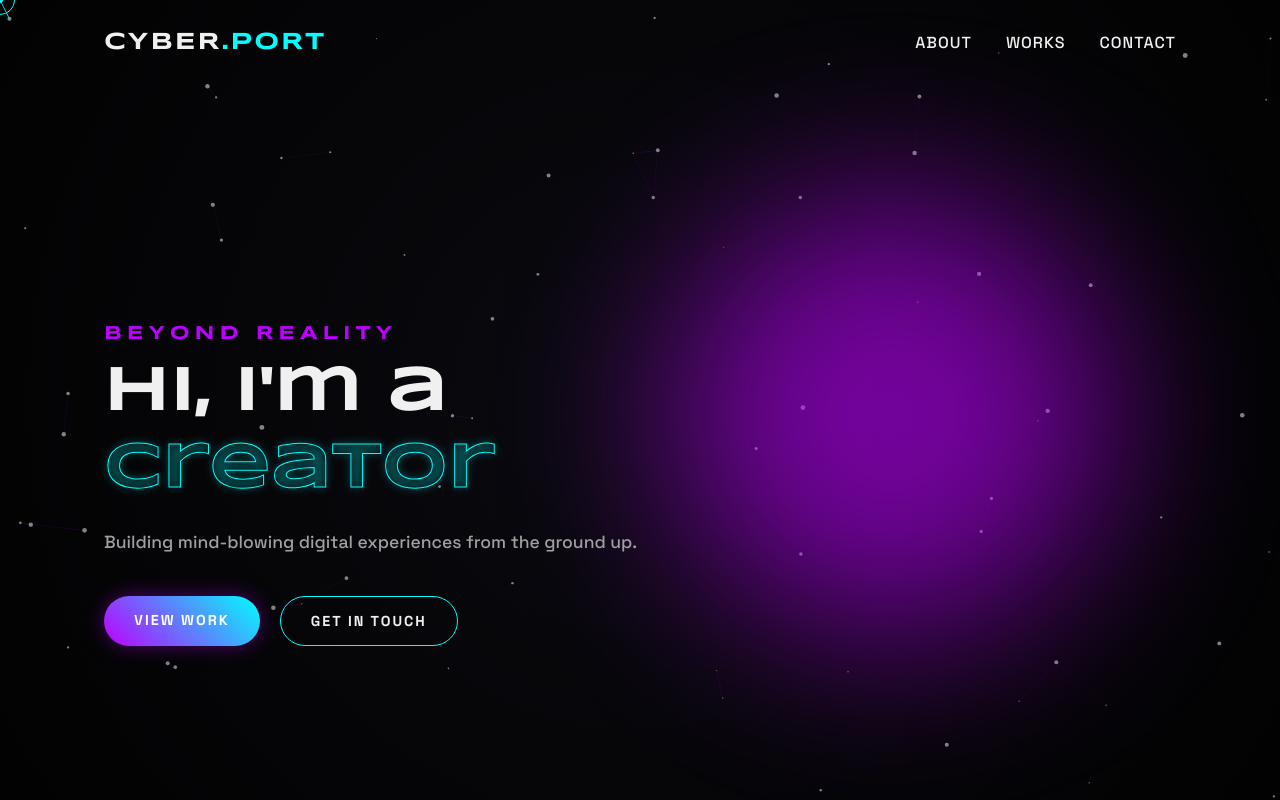
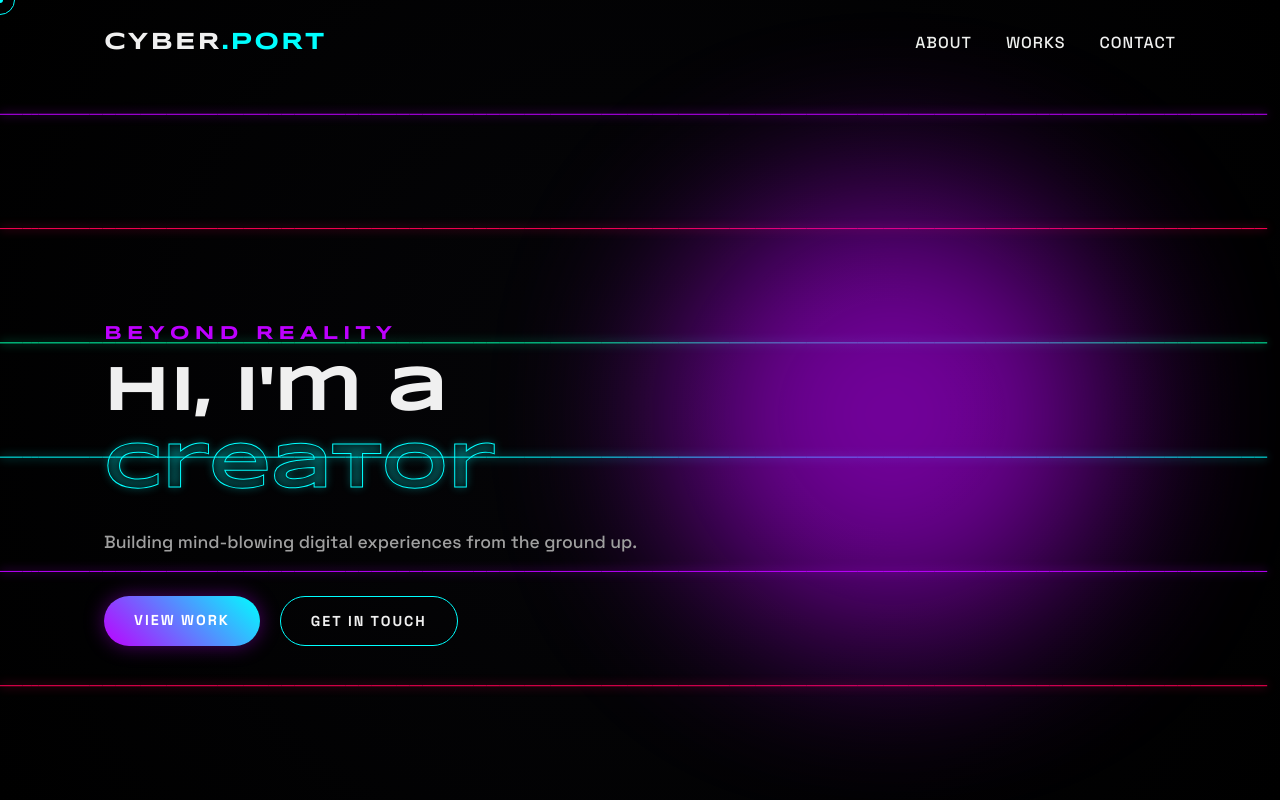
Before and after one commit to aimlinux/MyWebSite_return, a plain HTML site: page index.html in a window 1280 px wide. Shown: the top 800 px of the page. Drawn offline with nearby package versions, Linux system fonts and the light colour scheme.

Commit message:
update gitar.

```diff
--- a/index.html
+++ b/index.html
@@ -13,8 +13,9 @@
     <div class="cursor-dot"></div>
     <div class="cursor-outline"></div>
 
-    <!-- Background Canvas -->
-    <canvas id="neural-canvas"></canvas>
+    <!-- Background Canvas & Chord Container -->
+    <div id="chord-container"></div>
+    <canvas id="strings-canvas"></canvas>
 
     <!-- Main Content Wrapper -->
     <div class="glass-wrapper">
--- a/script/app.js
+++ b/script/app.js
@@ -40,84 +40,172 @@ hoverTargets.forEach(target => {
     });
 });
 
-// ====== Neural Network Canvas ======
-const canvas = document.getElementById('neural-canvas');
+// ====== Strings Canvas Physics ======
+const canvas = document.getElementById('strings-canvas');
 const ctx = canvas.getContext('2d');
-let particles = [];
+const chordContainer = document.getElementById('chord-container');
+
 let w, h;
+let strings = [];
+const numStrings = 6;
+let lastMouseX = 0;
+let lastMouseY = 0;
+let mouseSpeed = 0;
+
+// Jazz/Neo-soul modern chords
+const chordNames = ['Cmaj9', 'Am11', 'Fmaj7', 'G13', 'E7#9', 'Dm9', 'Bbmaj13', 'Eb9', 'G#m11', 'F#13'];
+const colors = ['#0ff', '#bd00ff', '#ff0055', '#00ffaa'];
+
+class GuitarString {
+    constructor(y, color) {
+        this.baseY = y;
+        this.points = [];
+        this.numPoints = 50;
+        this.color = color;
+        this.plucked = false;
+
+        for (let i = 0; i <= this.numPoints; i++) {
+            this.points.push({ x: 0, y: y, baseY: y, vy: 0 });
+        }
+    }
+
+    resize(width) {
+        for (let i = 0; i <= this.numPoints; i++) {
+            this.points[i].x = (i / this.numPoints) * width;
+        }
+    }
+
+    update() {
+        let isHovered = false;
+
+        for (let i = 1; i < this.numPoints; i++) {
+            let p = this.points[i];
+
+            // Interaction with mouse
+            let dx = p.x - mouseX;
+            let dy = p.y - mouseY;
+            let dist = Math.sqrt(dx * dx + dy * dy);
+
+            // Plucking radius string
+            if (dist < 40 && Math.abs(mouseSpeed) > 1) {
+                p.y += (mouseY - p.y) * 0.6;
+                isHovered = true;
+                this.plucked = true;
+            } else {
+                // Spring physics
+                let tension = 0.08;
+                let dampening = 0.90;
+
+                let targetY = p.baseY;
+                // Pull towards neighbors to propagate wave
+                let leftP = this.points[i - 1];
+                let rightP = this.points[i + 1];
+                if (leftP && rightP) {
+                    targetY = (leftP.y + rightP.y + p.baseY * 2) / 4;
+                }
+
+                p.vy += (targetY - p.y) * tension;
+                p.vy *= dampening;
+                p.y += p.vy;
+            }
+        }
+
+        if (this.plucked && !isHovered) {
+            let maxVy = 0;
+            let maxP = null;
+            for (let i = 1; i < this.numPoints; i++) {
+                if (Math.abs(this.points[i].vy) > maxVy) {
+                    maxVy = Math.abs(this.points[i].vy);
+                    maxP = this.points[i];
+                }
+            }
+            if (maxVy > 5 && maxP) {
+                spawnChord(maxP.x, maxP.y, this.color);
+            }
+            this.plucked = false;
+        }
+    }
+
+    draw(ctx) {
+        ctx.beginPath();
+        ctx.moveTo(this.points[0].x, this.points[0].y);
+
+        for (let i = 1; i < this.numPoints; i++) {
+            let p = this.points[i];
+            let nextP = this.points[i+1];
+            if (nextP) {
+                let xc = (p.x + nextP.x) / 2;
+                let yc = (p.y + nextP.y) / 2;
+                ctx.quadraticCurveTo(p.x, p.y, xc, yc);
+            } else {
+                ctx.lineTo(p.x, p.y);
+            }
+        }
+
+        ctx.shadowBlur = 10;
+        ctx.shadowColor = this.color;
+        ctx.strokeStyle = this.color;
+
+        let centerVy = 0;
+        for (let i = 0; i < this.numPoints; i++) {
+            centerVy = Math.max(centerVy, Math.abs(this.points[i].vy));
+        }
+        ctx.lineWidth = 1 + Math.min(centerVy * 0.3, 4);
+
+        ctx.stroke();
+        ctx.shadowBlur = 0;
+    }
+}
 
 function initCanvas() {
     w = canvas.width = window.innerWidth;
     h = canvas.height = window.innerHeight;
-    particles = [];
-    const particleCount = Math.floor((w * h) / 15000);
 
-    for (let i = 0; i < particleCount; i++) {
-        particles.push({
-            x: Math.random() * w,
-            y: Math.random() * h,
-            vx: (Math.random() - 0.5) * 0.5,
-            vy: (Math.random() - 0.5) * 0.5,
-            radius: Math.random() * 2 + 0.5
-        });
+    strings = [];
+    let spacing = h / (numStrings + 1);
+    for (let i = 1; i <= numStrings; i++) {
+        let color = colors[i % colors.length];
+        let string = new GuitarString(spacing * i, color);
+        string.resize(w);
+        strings.push(string);
     }
 }
+
 initCanvas();
 window.addEventListener('resize', initCanvas);
 
-function drawNetwork() {
+function spawnChord(x, y, color) {
+    if (chordContainer.childElementCount > 6) return;
+
+    const el = document.createElement('div');
+    el.className = 'floating-chord';
+    el.textContent = chordNames[Math.floor(Math.random() * chordNames.length)];
+    el.style.left = `${x}px`;
+    el.style.top = `${y}px`;
+    el.style.textShadow = `0 0 15px ${color}, 0 0 30px ${color}`;
+
+    chordContainer.appendChild(el);
+    setTimeout(() => el.remove(), 1500);
+}
+
+function drawStrings() {
     ctx.clearRect(0, 0, w, h);
-    ctx.fillStyle = 'rgba(255, 255, 255, 0.5)';
 
-    particles.forEach((p, index) => {
-        p.x += p.vx;
-        p.y += p.vy;
+    // Calculate mouse speed
+    let dx = mouseX - lastMouseX;
+    let dy = mouseY - lastMouseY;
+    mouseSpeed = Math.sqrt(dx * dx + dy * dy);
+    lastMouseX = mouseX;
+    lastMouseY = mouseY;
 
-        if (p.x < 0 || p.x > w) p.vx *= -1;
-        if (p.y < 0 || p.y > h) p.vy *= -1;
+    strings.forEach(string => {
+        string.update();
+        string.draw(ctx);
+    });
 
-        ctx.beginPath();
-        ctx.arc(p.x, p.y, p.radius, 0, Math.PI * 2);
-        ctx.fill();
-
-        // Connect to mouse
-        const dxMouse = mouseX - p.x;
-        const dyMouse = mouseY - p.y;
-        const distMouse = Math.sqrt(dxMouse * dxMouse + dyMouse * dyMouse);
-
-        if (distMouse < 150) {
-            ctx.beginPath();
-            ctx.strokeStyle = `rgba(0, 255, 255, ${1 - distMouse / 150})`;
-            ctx.lineWidth = 1;
-            ctx.moveTo(p.x, p.y);
-            ctx.lineTo(mouseX, mouseY);
-            ctx.stroke();
-
-            // Mouse magnetism
-            p.x += dxMouse * 0.01;
-            p.y += dyMouse * 0.01;
-        }
-
-        // Connect to other particles
-        for (let j = index + 1; j < particles.length; j++) {
-            const p2 = particles[j];
-            const dx = p.x - p2.x;
-            const dy = p.y - p2.y;
-            const dist = Math.sqrt(dx * dx + dy * dy);
-
-            if (dist < 100) {
-                ctx.beginPath();
-                ctx.strokeStyle = `rgba(189, 0, 255, ${0.3 - dist / 333})`;
-                ctx.lineWidth = 0.5;
-                ctx.moveTo(p.x, p.y);
-                ctx.lineTo(p2.x, p2.y);
-                ctx.stroke();
-            }
-        }
-    });
-    requestAnimationFrame(drawNetwork);
+    requestAnimationFrame(drawStrings);
 }
-drawNetwork();
+drawStrings();
 
 // ====== 3D Hover Tilt Effect ======
 const tiltCards = document.querySelectorAll('.hover-tilt');
--- a/style/main.css
+++ b/style/main.css
@@ -48,15 +48,43 @@ body {
     transition: width 0.2s, height 0.2s, background-color 0.2s;
 }
 
-/* Canvas Background */
-#neural-canvas {
+/* Canvas Background & Chords */
+#strings-canvas {
     position: fixed;
     top: 0;
     left: 0;
     width: 100vw;
     height: 100vh;
     z-index: -2;
-    background: radial-gradient(circle at center, #0a0a10 0%, #020202 100%);
+    background: radial-gradient(circle at center, #050508 0%, #000000 100%);
+}
+
+#chord-container {
+    position: fixed;
+    top: 0;
+    left: 0;
+    width: 100vw;
+    height: 100vh;
+    pointer-events: none;
+    z-index: -1;
+    overflow: hidden;
+}
+
+.floating-chord {
+    position: absolute;
+    font-family: var(--font-head);
+    font-size: 2.5rem;
+    font-weight: 700;
+    color: rgba(255, 255, 255, 0.9);
+    pointer-events: none;
+    transform: translate(-50%, -50%);
+    animation: floatUpFade 1.5s cubic-bezier(0.2, 0.8, 0.2, 1) forwards;
+}
+
+@keyframes floatUpFade {
+    0% { transform: translate(-50%, -50%) scale(0.5); opacity: 0; filter: blur(10px); }
+    15% { transform: translate(-50%, -80%) scale(1.1); opacity: 1; filter: blur(0px); }
+    100% { transform: translate(-50%, -150%) scale(0.9); opacity: 0; filter: blur(4px); }
 }
 
 /* Base structural styles */
```
